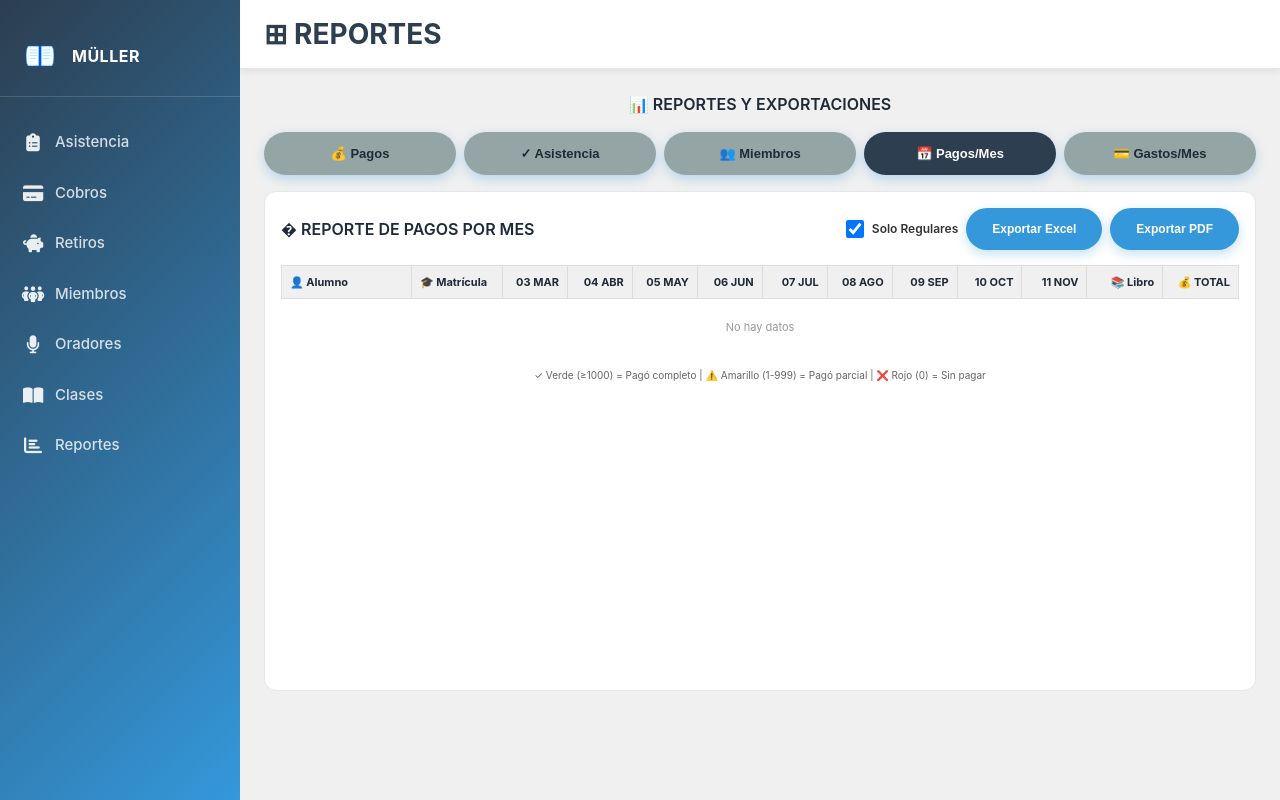
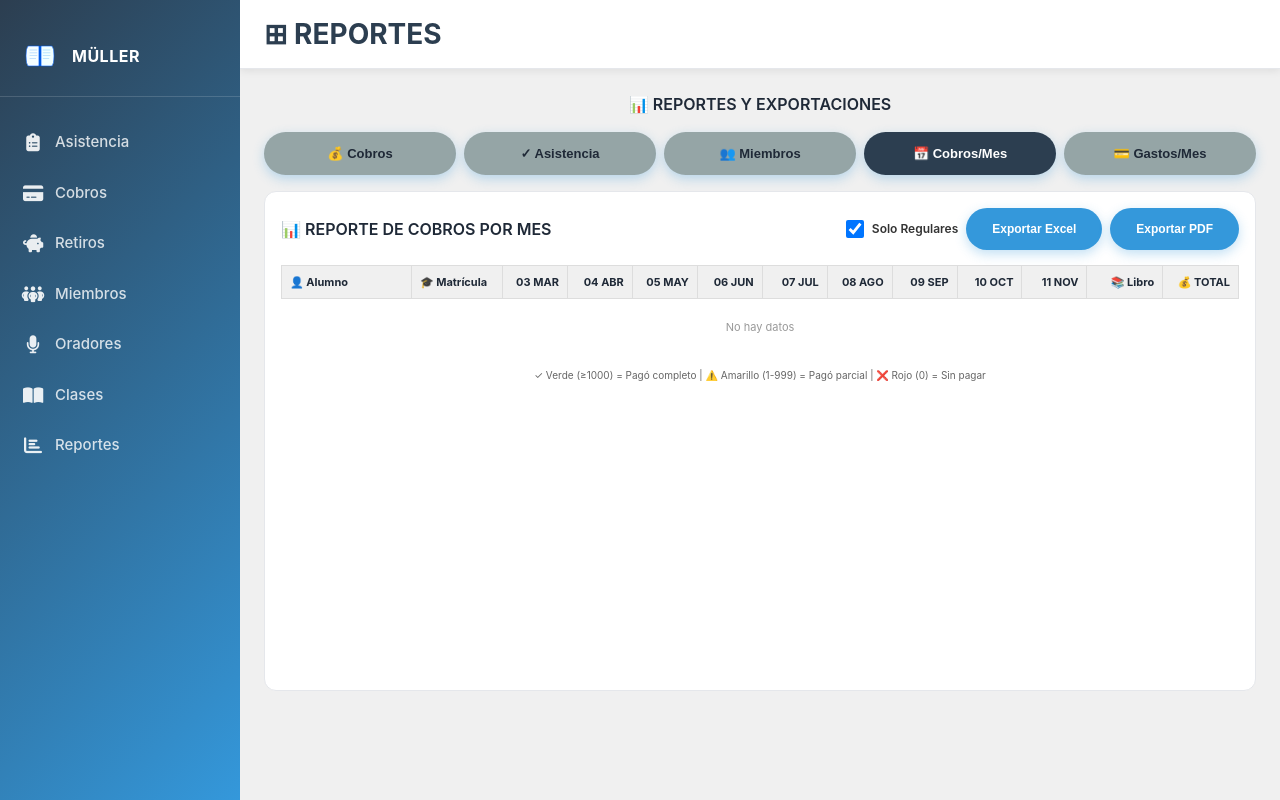
Before and after one commit to jisraelevich/Muller_App, a Flask app: template templates/tab_5_reportes.html in a window 1280 px wide. Run offline with Flask 3, Linux system fonts and the light colour scheme; the template is opened without the code that fills it, so the values that code supplies are empty; some libraries are stand-ins or nearby versions.

Commit message:
feat: Renombrar Pagos a Cobros en tabs de reportes (rb1 y rb2)

```diff
--- a/templates/tab_5_reportes.html
+++ b/templates/tab_5_reportes.html
@@ -12,20 +12,20 @@
 
 <!-- TABS PARA SELECCIONAR REPORTE -->
 <div style="display: grid; grid-template-columns: repeat(5, 1fr); gap: 8px; margin-bottom: 16px;">
-    <button onclick="mostrarReporte('pagos')" class="btn-touch" id="tab-pagos" style="background: var(--color-primary); color: white; min-height: 40px; font-size: 13px;">💰 Pagos</button>
+    <button onclick="mostrarReporte('pagos')" class="btn-touch" id="tab-pagos" style="background: var(--color-primary); color: white; min-height: 40px; font-size: 13px;">💰 Cobros</button>
     <button onclick="mostrarReporte('asistencia')" class="btn-touch" id="tab-asistencia" style="background: var(--color-secondary); color: var(--color-text); min-height: 40px; font-size: 13px;">✓ Asistencia</button>
     <button onclick="mostrarReporte('miembros')" class="btn-touch" id="tab-miembros" style="background: var(--color-secondary); color: var(--color-text); min-height: 40px; font-size: 13px;">👥 Miembros</button>
-    <button onclick="mostrarReporte('pagos-mes')" class="btn-touch" id="tab-pagos-mes" style="background: var(--color-secondary); color: var(--color-text); min-height: 40px; font-size: 13px;">📅 Pagos/Mes</button>
+    <button onclick="mostrarReporte('pagos-mes')" class="btn-touch" id="tab-pagos-mes" style="background: var(--color-secondary); color: var(--color-text); min-height: 40px; font-size: 13px;">📅 Cobros/Mes</button>
     <button onclick="mostrarReporte('gastos-mes')" class="btn-touch" id="tab-gastos-mes" style="background: var(--color-secondary); color: var(--color-text); min-height: 40px; font-size: 13px;">💳 Gastos/Mes</button>
 </div>
 
 <!-- CONTENEDOR DE REPORTES -->
 <div id="contenedor-reportes" style="background: white; border-radius: 12px; padding: 16px; border: 1px solid var(--color-border); height: 500px; overflow-y: auto;">
 
-    <!-- REPORTE PAGOS -->
+    <!-- REPORTE COBROS -->
     <div id="reporte-pagos" style="display: none;">
         <div style="display: flex; justify-content: space-between; align-items: center; margin-bottom: 15px;">
-            <h3 style="margin: 0;">Reporte de Pagos</h3>
+            <h3 style="margin: 0;">Reporte de Cobros</h3>
             <div style="display: flex; gap: 8px;">
                 <button onclick="descargarReporte('/api/reportes/pagos/excel', 'Pagos')" class="btn-touch btn-export" style="font-size: 12px;">Exportar Excel</button>
             </div>
@@ -99,10 +99,10 @@
         </div>
     </div>
 
-    <!-- REPORTE PAGOS POR MES -->
+    <!-- REPORTE COBROS POR MES -->
     <div id="reporte-pagos-mes" style="display: none;">
         <div style="display: flex; justify-content: space-between; align-items: center; margin-bottom: 15px;">
-            <h3 style="margin: 0;">� REPORTE DE PAGOS POR MES</h3>
+            <h3 style="margin: 0;">📊 REPORTE DE COBROS POR MES</h3>
             <div style="display: flex; gap: 8px;">
                 <label style="display: flex; align-items: center; gap: 8px; font-weight: 600; color: #333; font-size: 12px;">
                     <input type="checkbox" id="chk-solo-regulares-tab5" checked style="width: 18px; height: 18px; cursor: pointer;">
```
